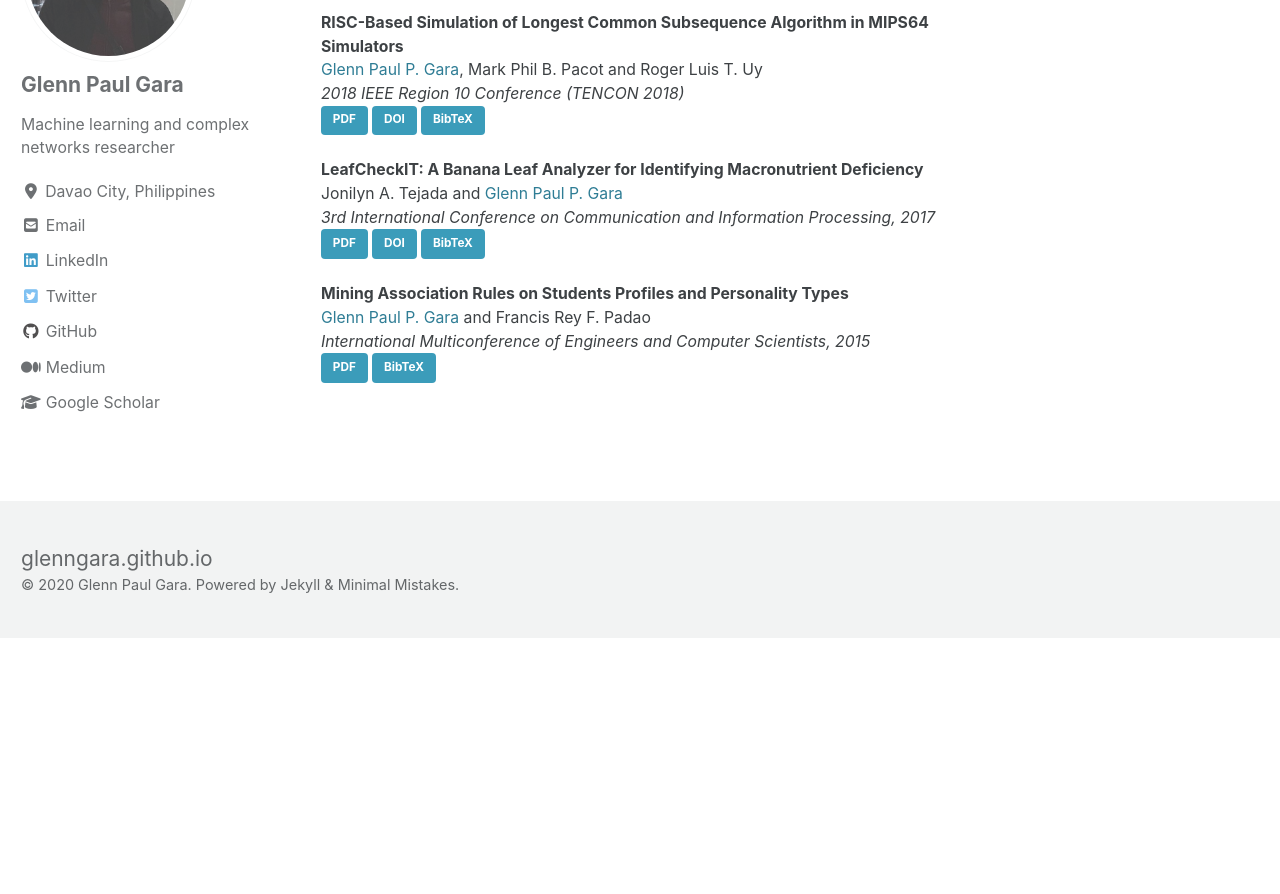
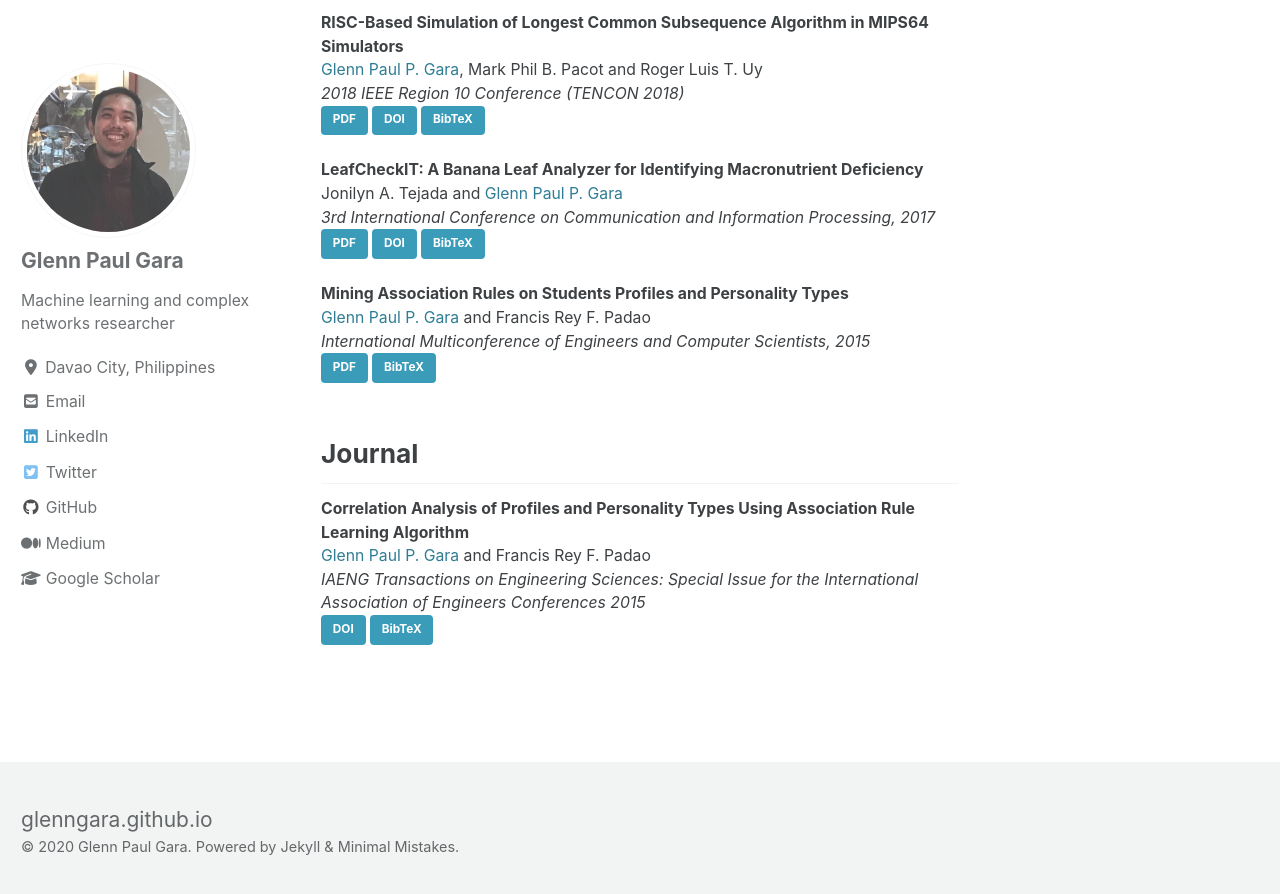
Before and after one commit to glenngara/glenngara.github.io, a Jekyll site: the page built from _pages/publications.md, in a window 1280 px wide and 900 px high, scrolled down 574 px. Shown: the top 894 px of the window. Built offline with Jekyll 4.4.1, drawn with Linux system fonts in a browser that asks for light colours; cached includes are drawn as plain includes; nearby versions of some CDN libraries; before the commit the page ends 1212 px from its top, so only the background shows below that.

Commit message:
Added publication

```diff
--- a/_pages/publications.md
+++ b/_pages/publications.md
@@ -39,3 +39,11 @@ Jonilyn A. Tejada and [Glenn Paul P. Gara](/)
 *International Multiconference of Engineers and Computer Scientists, 2015*
 <a href="/assets/files/publications/gara2015_miningassociation.pdf" class="btn btn--info">PDF</a>
 <a href="" class="btn btn--info">BibTeX</a>
+
+Journal
+------
+**Correlation Analysis of Profiles and Personality Types Using Association Rule Learning Algorithm**
+[Glenn Paul P. Gara](/) and Francis Rey F. Padao
+*IAENG Transactions on Engineering Sciences: Special Issue for the International Association of Engineers Conferences 2015*
+<a href="https://doi.org/10.1142/9789813142725_0008" class="btn btn--info">DOI</a>
+<a href="" class="btn btn--info">BibTeX</a>
```
